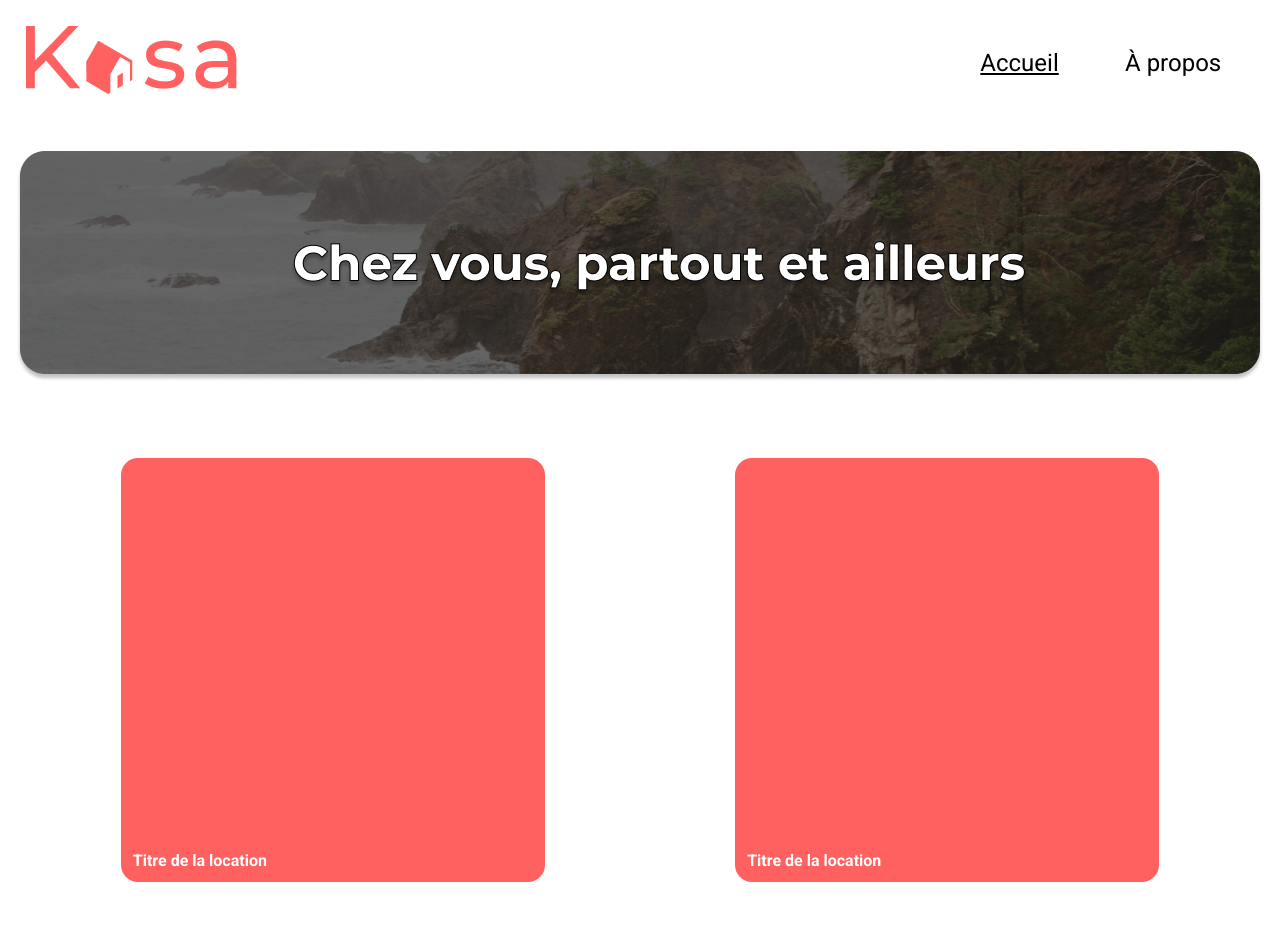
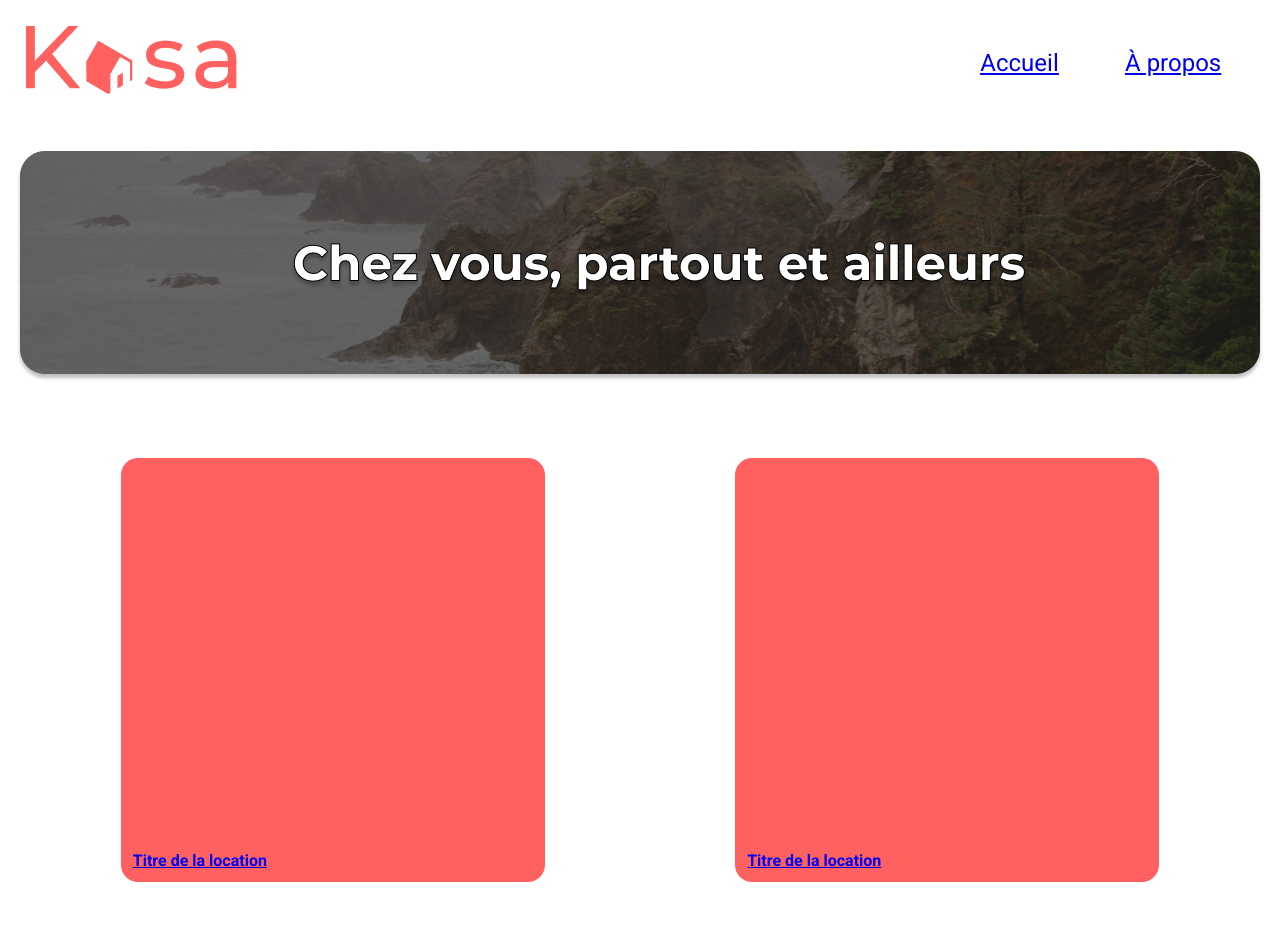
Before and after one commit to JohnMFY/Projet_11_Kasa, a React (Vite) app: page / in a window 1280 px wide. Shown: the top 929 px of the page. Built offline with nearby package versions, Linux system fonts and the light colour scheme.

Commit message:
WIP ROUTER

```diff
--- a/src/components/Card.jsx
+++ b/src/components/Card.jsx
@@ -1,10 +1,13 @@
 import React from 'react'
 import "./Card.css"
+import { NavLink } from "react-router";
 
 function Card() {
   return (
     <div className='card'>
+        <NavLink to={"/appartement"}>
         Titre de la location
+        </NavLink>
     </div>
   )
 }
--- a/src/components/Nav.css
+++ b/src/components/Nav.css
@@ -15,3 +15,7 @@
 .acceuil{
     text-decoration: underline;
 }
+a:active{
+    color: black;
+    text-decoration: none;
+}
--- a/src/components/Nav.jsx
+++ b/src/components/Nav.jsx
@@ -1,5 +1,7 @@
 import React from 'react';
 import "./Nav.css";
+import { NavLink } from "react-router";
+
 
 function Nav() {
   return (
@@ -8,8 +10,12 @@ function Nav() {
         <img src="src\assets\Logo.png" alt="Logo" />
       </div>
       <div className='navBtn'>
+        <NavLink to={"/"}>
         <div className='acceuil'>Accueil</div>
-        <div className='propos'>À propos</div>
+        </NavLink>
+        <NavLink to={"/about"}>
+          <div className='propos'>À propos</div>
+        </NavLink>
       </div>
     </nav>
   )
--- a/src/main.jsx
+++ b/src/main.jsx
@@ -8,9 +8,10 @@ const root = document.getElementById("root");
 ReactDOM.createRoot(root).render(
   <BrowserRouter>
     <Routes>
-      <Route path="/" element={<App />} />
-      <Route path="/about" element={<div>A propos</div>} />
-      <Route path="/appartement" element={<div>Appartement</div>} />
+      <Route path="/" element={<App />} errorElement={<h1>TEST ERROR</h1>}/>
+      <Route path="/about" element={<div>A propos</div>}/>
+      <Route path="/appartement" element={<div>Appartement</div>}/>
+      <Route path="/*"  element={<div>Error 404</div>}/>
     </Routes>
   </BrowserRouter>
 );
```
